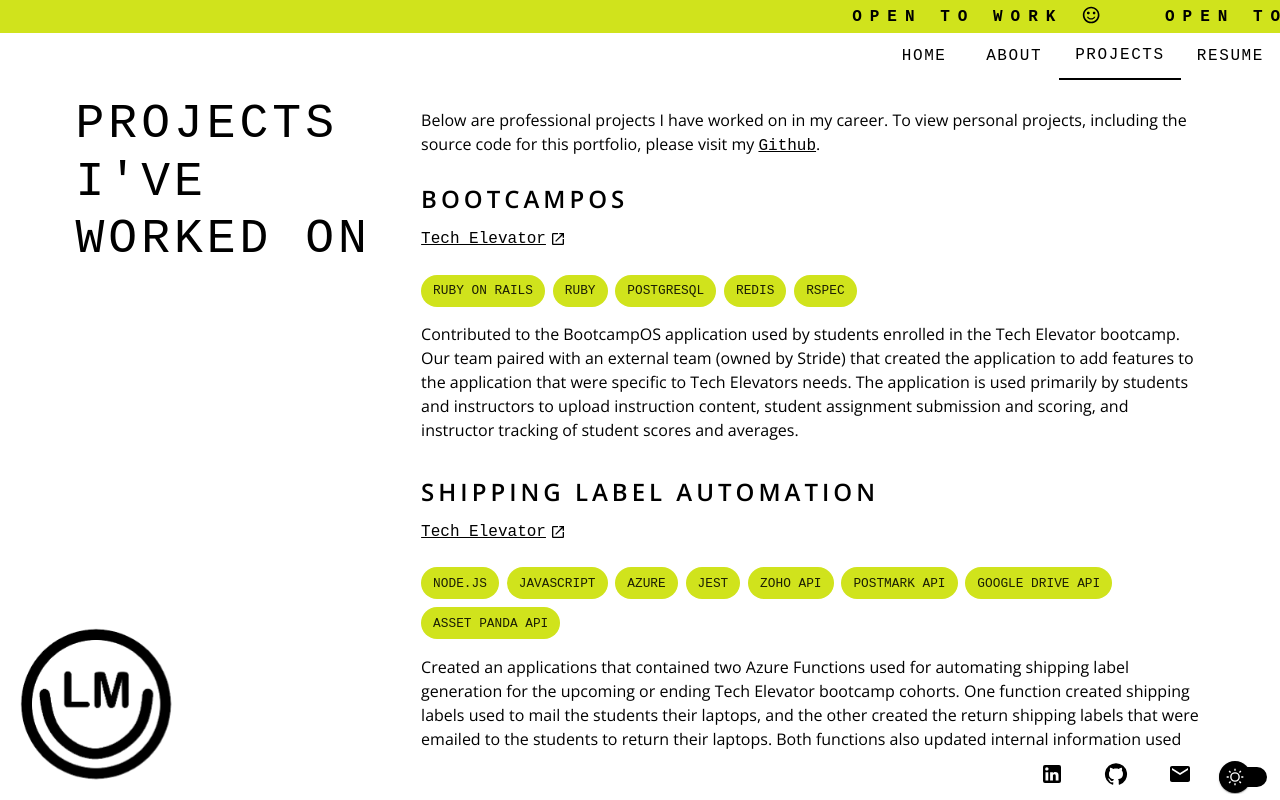
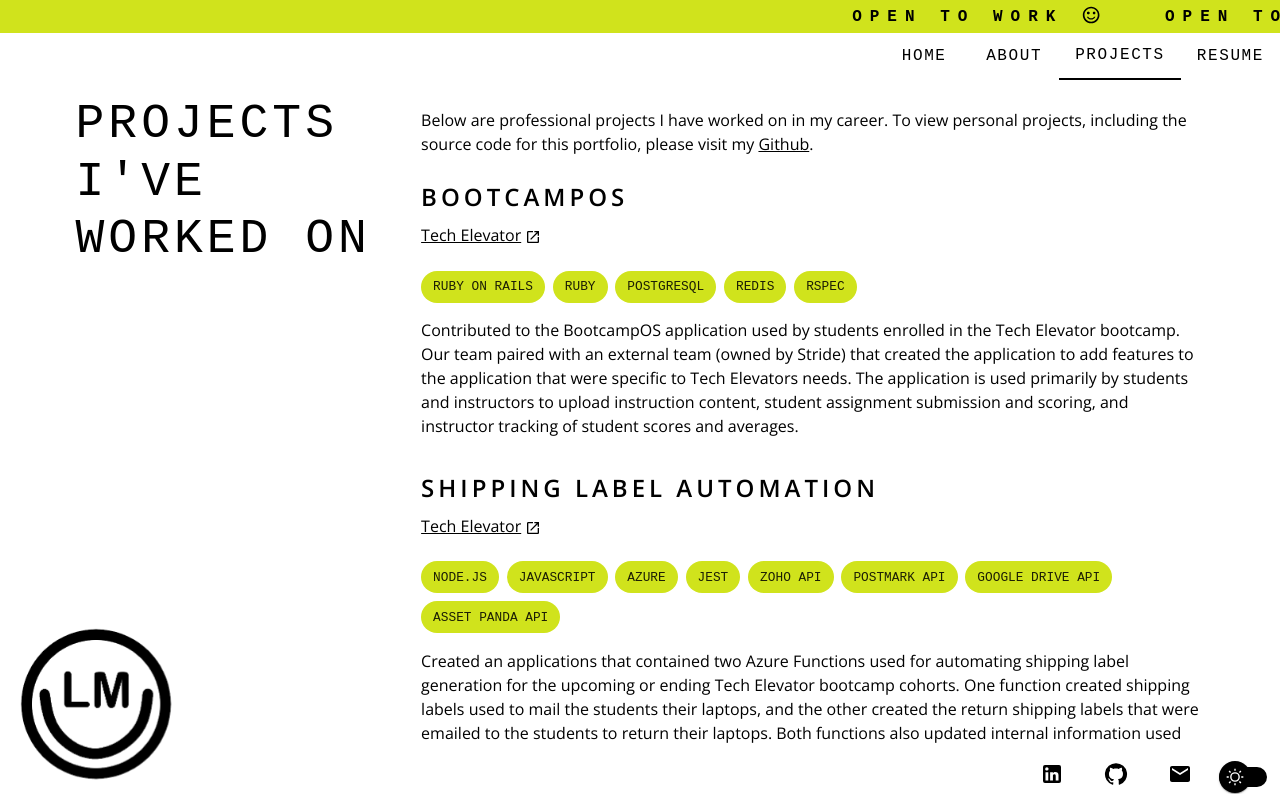
Before and after one commit to laurenmilesdev/portfolio, a Next.js app: page / in a window 1280 px wide. Both pictures are taken after a click on the tab "PROJECTS". Shown: the top 800 px of the page. Built offline with nearby package versions, Linux system fonts and the light colour scheme; a web font is replaced by a local one.

Commit message:
Updated hyperlinks

```diff
--- a/src/styles/globals.css
+++ b/src/styles/globals.css
@@ -131,12 +131,10 @@ body {
 
 a.primary {
   color: var(--font-color);
-  font-family: monospace;
 }
 
 a.primary:hover {
   text-decoration: none;
-  text-transform: uppercase;
 }
 
 h1,
```
